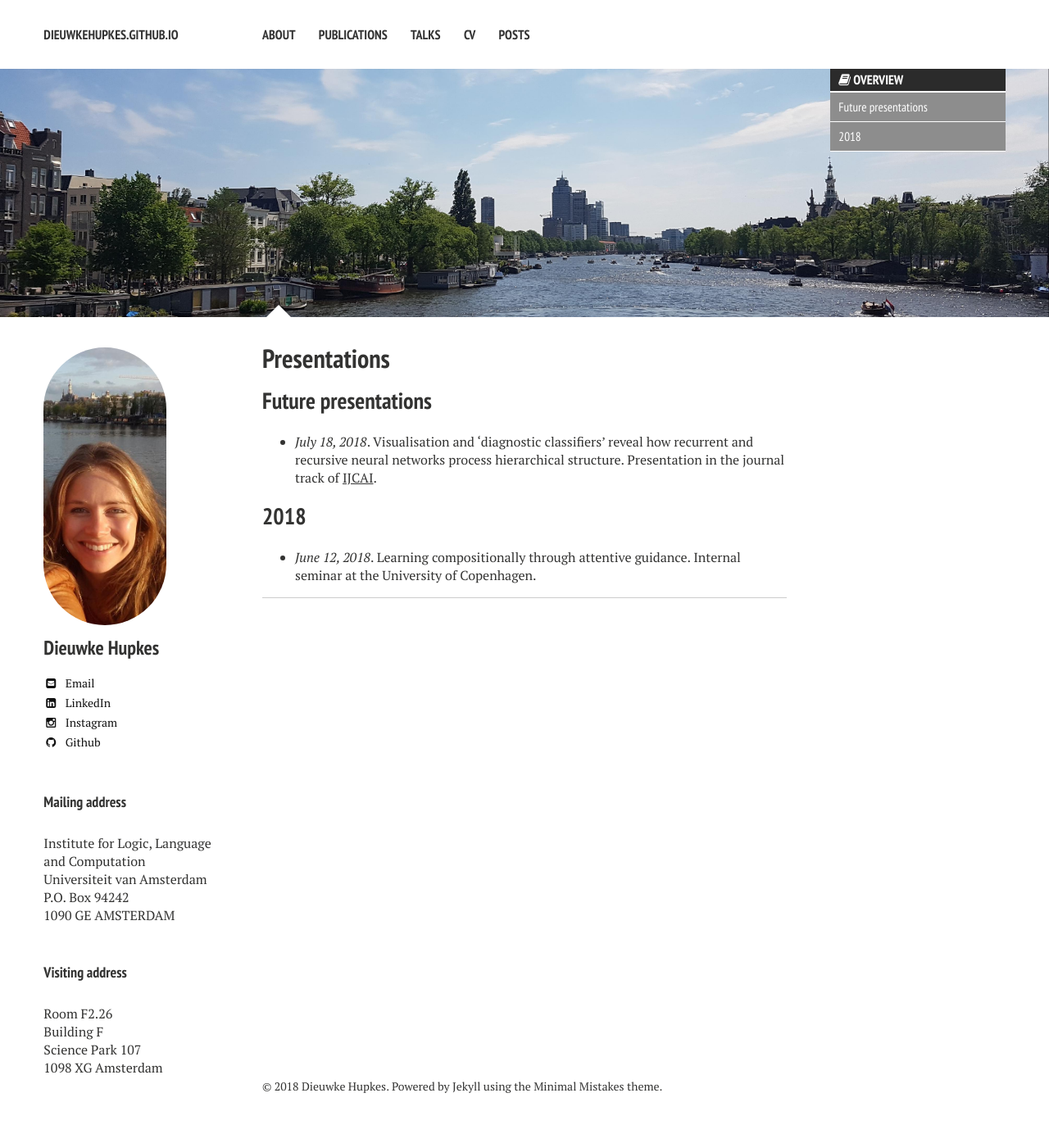
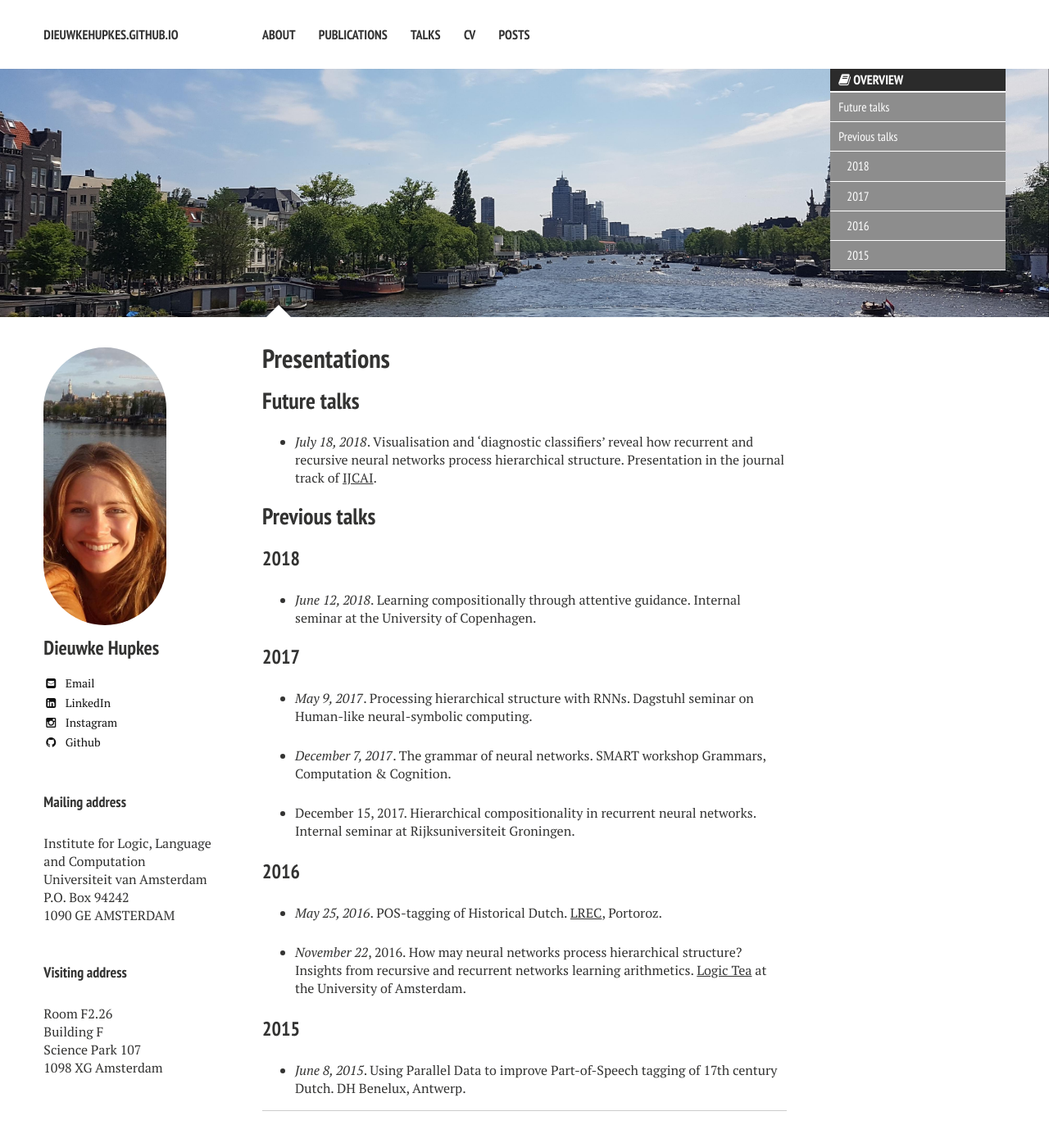
Before and after one commit to dieuwkehupkes/dieuwkehupkes.github.io, a Jekyll site: the page built from talks/index.md, in a window 1280 px wide and 1400 px high. Shown: the top 1395 px of the window at 82% size. Built offline with Jekyll 4.4.1, drawn with Linux system fonts in a browser that asks for light colours; nearby versions of some CDN libraries.

Commit message:
Add talks section

```diff
--- a/talks/index.md
+++ b/talks/index.md
@@ -10,10 +10,31 @@ image:
 
 {% include _toc.html %}
 
-## Future presentations
+## Future talks
 
 * *July 18, 2018*. Visualisation and 'diagnostic classifiers' reveal how recurrent and recursive neural networks process hierarchical structure. Presentation in the journal track of [IJCAI](http://static.ijcai.org/2018-Program.html).
 
-## 2018
+## Previous talks
+
+### 2018
 
 * *June 12, 2018*. Learning compositionally through attentive guidance. Internal seminar at the University of Copenhagen.
+
+
+### 2017
+
+* *May 9, 2017*. Processing hierarchical structure with RNNs. Dagstuhl seminar on Human-like neural-symbolic computing.
+
+* *December 7, 2017*. The grammar of neural networks. SMART workshop Grammars, Computation & Cognition.
+
+* December 15, 2017. Hierarchical compositionality in recurrent neural networks. Internal seminar at Rijksuniversiteit Groningen.
+
+### 2016
+
+* *May 25, 2016*. POS-tagging of Historical Dutch. [LREC](http://lrec2016.lrec-conf.org/en/conference-programme/accepted-papers/), Portoroz.
+
+* *November 22*, 2016. How may neural networks process hierarchical structure? Insights from recursive and recurrent networks learning arithmetics. [Logic Tea](http://events.illc.uva.nl/logic_tea/) at the University of Amsterdam.
+
+### 2015
+
+* *June 8, 2015*. Using Parallel Data to improve Part-of-Speech tagging of 17th century Dutch. DH Benelux, Antwerp.
```
